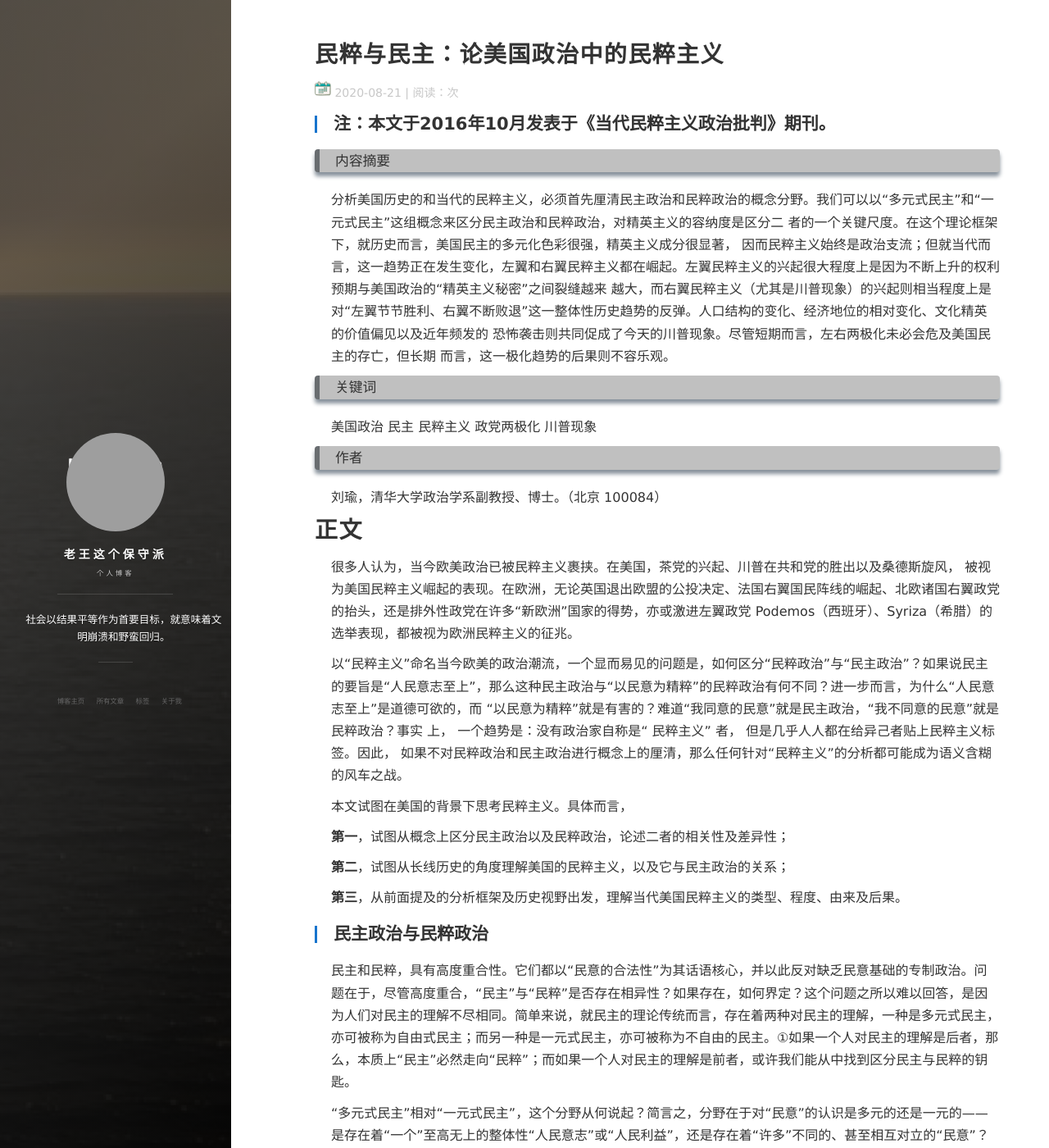
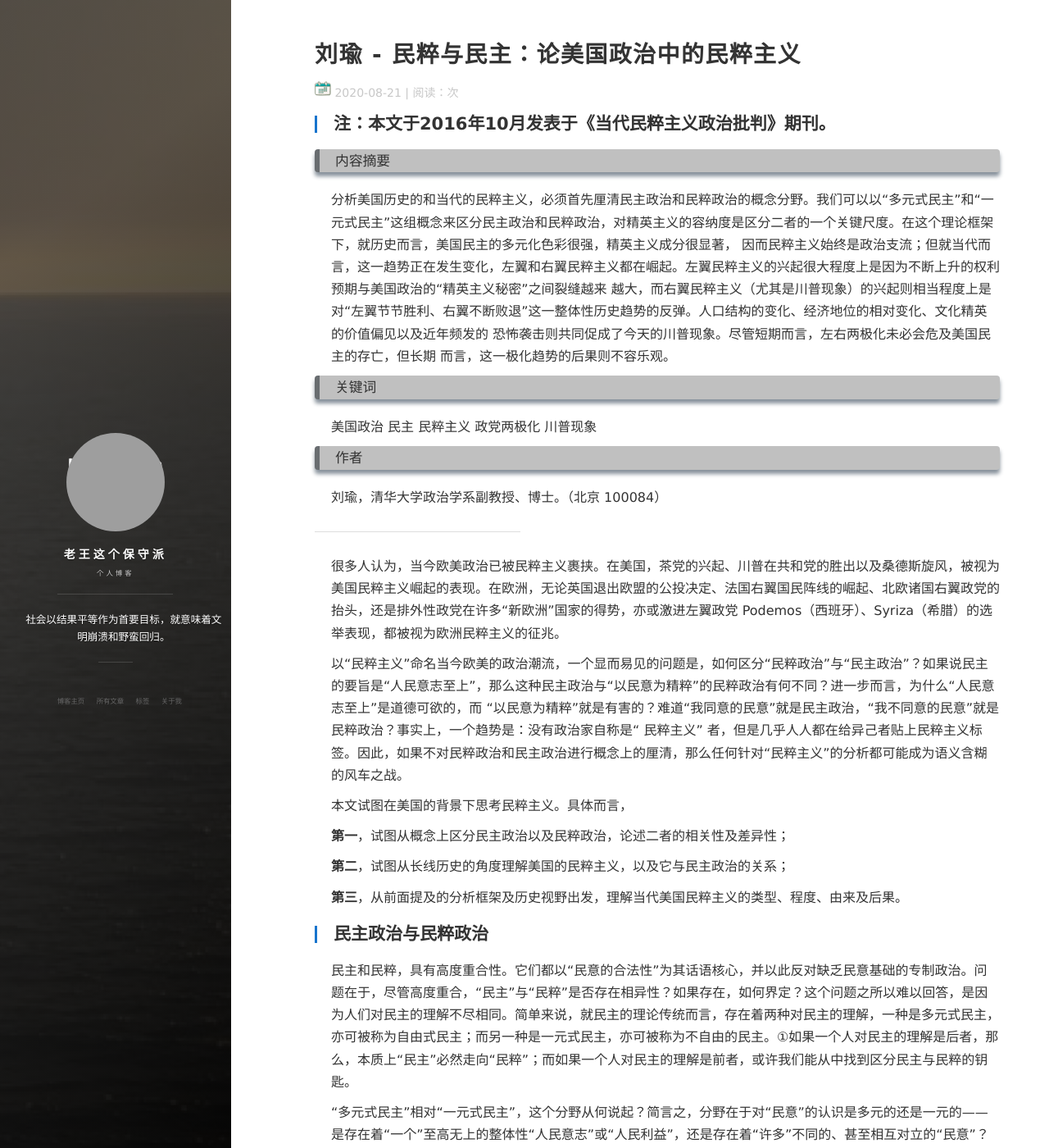
Before and after one commit to bigstake73/bigstake73.github.io, a Jekyll site: the page built from _posts/2020-08-21-liuyu-democracy-populism.md, in a window 1280 px wide and 1400 px high. Shown: the whole window at 82% size. Built offline with Jekyll 4.4.1, drawn with Linux system fonts in a browser that asks for light colours; nearby versions of some CDN libraries; comment, search, counter and statistics services are not loaded; some of the changed text lies outside the part shown; grey boxes are pictures that could not be loaded.

Commit message:
add the favicon and also slightly change the format of LiuYu blog

```diff
--- a/_includes/head.html
+++ b/_includes/head.html
@@ -1,22 +1,33 @@
 <head>
     <meta charset="utf-8">
-  <meta http-equiv="X-UA-Compatible" content="IE=edge">
-  <meta name="viewport" content="width=device-width, initial-scale=1, maximum-scale=1">
+    <meta content="IE=edge" http-equiv="X-UA-Compatible">
+    <meta content="width=device-width, initial-scale=1, maximum-scale=1" name="viewport">
 
-  <title>{% if page.title %}{{ page.title | escape }}{% else %}{{ site.title | escape }}{% endif %}</title>
+    <title>
+        {% if page.title %}
+            {{ page.title | escape }}
+        {% else %}
+            {{ site.title | escape }}
+        {% endif %}
+    </title>
     <meta name="description" content="{% if page.excerpt %}{{ page.excerpt | strip_html | strip_newlines | truncate: 160 }}{% else %}{{ site.description }}{% endif %}">
-  <meta name="author" content="leopardpan">
+    <meta content="leopardpan" name="author">
 
-  <meta name="twitter:card" content="summary">
+    <meta content="summary" name="twitter:card">
     <meta name="twitter:title" content="{% if page.title %}{{ page.title | escape }}{% else %}{{ site.title | escape }}{% endif %}">
     <meta name="twitter:description" content="{% if page.excerpt %}{{ page.excerpt | strip_html | strip_newlines | truncate: 160 }}{% else %}{{ site.description }}{% endif %}">
 
-  <meta property="og:type" content="article">
+    <meta content="article" property="og:type">
     <meta property="og:title" content="{% if page.title %}{{ page.title | escape }}{% else %}{{ site.title | escape }}{% endif %}">
     <meta property="og:description" content="{% if page.excerpt %}{{ page.excerpt | strip_html | strip_newlines | truncate: 160 }}{% else %}{{ site.description }}{% endif %}">
 
-  <link rel="icon" type="image/png" href="/images/favicon.png" />
-  <link href="/images/favicon.png" rel="shortcut icon" type="image/png">
+    <link href="/apple-touch-icon.png" rel="apple-touch-icon" sizes="180x180">
+    <link href="/favicon-32x32.png" rel="icon" sizes="32x32" type="image/png">
+    <link href="/favicon-16x16.png" rel="icon" sizes="16x16" type="image/png">
+    <link href="/site.webmanifest" rel="manifest">
+    <link color="#5bbad5" href="/safari-pinned-tab.svg" rel="mask-icon">
+    <meta content="#da532c" name="msapplication-TileColor">
+    <meta content="#ffffff" name="theme-color">
 
     <link rel="stylesheet" href="{{ "/css/main.css" | prepend: site.baseurl }}">
     <link href="//netdna.bootstrapcdn.com/font-awesome/4.1.0/css/font-awesome.min.css" rel="stylesheet">
--- a/_posts/2020-08-21-liuyu-democracy-populism.md
+++ b/_posts/2020-08-21-liuyu-democracy-populism.md
@@ -1,6 +1,6 @@
 ---
 layout: post
-title: 民粹与民主：论美国政治中的民粹主义
+title: 刘瑜 - 民粹与民主：论美国政治中的民粹主义
 date: 2020-08-21
 tags: 刘瑜 民粹 民主
 ---
@@ -9,7 +9,7 @@
 
 
 ### 内容摘要
-分析美国历史的和当代的民粹主义，必须首先厘清民主政治和民粹政治的概念分野。我们可以以“多元式民主”和“一元式民主”这组概念来区分民主政治和民粹政治，对精英主义的容纳度是区分二 者的一个关键尺度。在这个理论框架下，就历史而言，美国民主的多元化色彩很强，精英主义成分很显著， 因而民粹主义始终是政治支流；但就当代而言，这一趋势正在发生变化，左翼和右翼民粹主义都在崛起。左翼民粹主义的兴起很大程度上是因为不断上升的权利预期与美国政治的“精英主义秘密”之间裂缝越来 越大，而右翼民粹主义（尤其是川普现象）的兴起则相当程度上是对“左翼节节胜利、右翼不断败退”这一整体性历史趋势的反弹。人口结构的变化、经济地位的相对变化、文化精英的价值偏见以及近年频发的 恐怖袭击则共同促成了今天的川普现象。尽管短期而言，左右两极化未必会危及美国民主的存亡，但长期 而言，这一极化趋势的后果则不容乐观。
+分析美国历史的和当代的民粹主义，必须首先厘清民主政治和民粹政治的概念分野。我们可以以“多元式民主”和“一元式民主”这组概念来区分民主政治和民粹政治，对精英主义的容纳度是区分二者的一个关键尺度。在这个理论框架下，就历史而言，美国民主的多元化色彩很强，精英主义成分很显著， 因而民粹主义始终是政治支流；但就当代而言，这一趋势正在发生变化，左翼和右翼民粹主义都在崛起。左翼民粹主义的兴起很大程度上是因为不断上升的权利预期与美国政治的“精英主义秘密”之间裂缝越来 越大，而右翼民粹主义（尤其是川普现象）的兴起则相当程度上是对“左翼节节胜利、右翼不断败退”这一整体性历史趋势的反弹。人口结构的变化、经济地位的相对变化、文化精英的价值偏见以及近年频发的 恐怖袭击则共同促成了今天的川普现象。尽管短期而言，左右两极化未必会危及美国民主的存亡，但长期 而言，这一极化趋势的后果则不容乐观。
 
 ### 关键词
 美国政治 民主 民粹主义 政党两极化 川普现象
@@ -17,10 +17,12 @@
 ### 作者
 刘瑜，清华大学政治学系副教授、博士。（北京 100084）
 
-# 正文
-很多人认为，当今欧美政治已被民粹主义裹挟。在美国，茶党的兴起、川普在共和党的胜出以及桑德斯旋风， 被视为美国民粹主义崛起的表现。在欧洲，无论英国退出欧盟的公投决定、法国右翼国民阵线的崛起、北欧诸国右翼政党的抬头，还是排外性政党在许多“新欧洲”国家的得势，亦或激进左翼政党 Podemos（西班牙）、Syriza（希腊）的选举表现，都被视为欧洲民粹主义的征兆。
 
-以“民粹主义”命名当今欧美的政治潮流，一个显而易见的问题是，如何区分“民粹政治”与“民主政治”？如果说民主的要旨是“人民意志至上”，那么这种民主政治与“以民意为精粹”的民粹政治有何不同？进一步而言，为什么“人民意志至上”是道德可欲的，而 “以民意为精粹”就是有害的？难道“我同意的民意”就是民主政治，“我不同意的民意”就是民粹政治？事实 上， 一个趋势是：没有政治家自称是“ 民粹主义” 者， 但是几乎人人都在给异己者贴上民粹主义标签。因此， 如果不对民粹政治和民主政治进行概念上的厘清，那么任何针对“民粹主义”的分析都可能成为语义含糊的风车之战。
+----------------------------
+
+很多人认为，当今欧美政治已被民粹主义裹挟。在美国，茶党的兴起、川普在共和党的胜出以及桑德斯旋风，被视为美国民粹主义崛起的表现。在欧洲，无论英国退出欧盟的公投决定、法国右翼国民阵线的崛起、北欧诸国右翼政党的抬头，还是排外性政党在许多“新欧洲”国家的得势，亦或激进左翼政党 Podemos（西班牙）、Syriza（希腊）的选举表现，都被视为欧洲民粹主义的征兆。
+
+以“民粹主义”命名当今欧美的政治潮流，一个显而易见的问题是，如何区分“民粹政治”与“民主政治”？如果说民主的要旨是“人民意志至上”，那么这种民主政治与“以民意为精粹”的民粹政治有何不同？进一步而言，为什么“人民意志至上”是道德可欲的，而 “以民意为精粹”就是有害的？难道“我同意的民意”就是民主政治，“我不同意的民意”就是民粹政治？事实上，一个趋势是：没有政治家自称是“ 民粹主义” 者，但是几乎人人都在给异己者贴上民粹主义标签。因此，如果不对民粹政治和民主政治进行概念上的厘清，那么任何针对“民粹主义”的分析都可能成为语义含糊的风车之战。
 
 本文试图在美国的背景下思考民粹主义。具体而言，
 
@@ -36,7 +38,7 @@
 
 “多元式民主”相对“一元式民主”，这个分野从何说起？简言之，分野在于对“民意”的认识是多元的还是一元的——是存在着“一个”至高无上的整体性“人民意志”或“人民利益”，还是存在着“许多”不同的、甚至相互对立的“民意”？选举，作为一种民主技术，是用以发现“那个”人民意志并为其道德合法性进行论证，还仅仅是一种决策的效率装置、“多数民意”无论技术上或道德上都不应取代“多元民意”？
 
-本文不是一篇思想史论文，对此很难展开论述，只能简述。“多元式民主”秉承汉密尔顿—熊彼特—哈耶克的传统，认为“民意”是多元的，因而不同意见（尤其是少数意见）都应有表达渠道。他们恐惧“多数暴政”，认为应以自由制度安排（财产权、市场自由、言论自由、少数权利等）约束稀释多数偏好——事实上根据 Riker 这样的社会选择理论家，是否存在一个整体性并能通过选举发现的“多数意志”都大可质疑，遑论以其为决策的依据。[1] 而“一元式民主”则以卢梭—新左派为主线，倾向于将民意本身视为至高无上的合法性源泉，解除对这一意志的束缚。尽管卢梭的概念是“公意”而非“众意”，但是假定民意是一个单数形式（general will，而非 general wills） 并进而假定这个意志客观存在，本身就蕴含了极权政治的种子。
+本文不是一篇思想史论文，对此很难展开论述，只能简述。“多元式民主”秉承汉密尔顿—熊彼特—哈耶克的传统，认为“民意”是多元的，因而不同意见（尤其是少数意见）都应有表达渠道。他们恐惧“多数暴政”，认为应以自由制度安排（财产权、市场自由、言论自由、少数权利等）约束稀释多数偏好——事实上根据 Riker 这样的社会选择理论家，是否存在一个整体性并能通过选举发现的“多数意志”都大可质疑，遑论以其为决策的依据。[1] 而“一元式民主”则以卢梭—新左派为主线，倾向于将民意本身视为至高无上的合法性源泉，解除对这一意志的束缚。尽管卢梭的概念是“公意”而非“众意”，但是假定民意是一个单数形式（general will，而非 general wills）并进而假定这个意志客观存在，本身就蕴含了极权政治的种子。
 
 体现在制度安排上，多元式民主注重权力制衡与分散——多数与少数、精英与大众、中央与地方、有产者与 无产者之间相互制衡并共享权力。这种理念下，其民主制度设计必然为“多数意志”（如果存在这样一个意志的话）设定了“半径”——半径之外，通过选举发现的“多数意志”不能随意占领。权力分立、间接选举、非民选权力机 构的存留、联邦制、游说组织、智库、市场的政治力量、财产保护等制度安排，便成为抵消“多数统治”的一些缓 冲机制。相对而言，一元式民主倾向于一种可被称为“选举霸权”式的制度安排，选举产生行政部门，行政部门 “收编”立法和司法部门，被“拧成一股绳”的权力又进一步吸纳公民社会、媒体、企业与市场，最终“多数民意”通过选举的胜利得以统领整个社会。很大程度上，当代查韦斯的委内瑞拉、普京的俄罗斯或者埃尔多安的土耳 其，都是这种“一元式民主”的代表。与威权统治不同，这些国家存在着具有一定竞争性的选举，但是又与自由式 民主不同，其当选政治家往往大幅剪除整个社会的多元性，试图将所有权力机构乃至公民社会“统一”到一种意志之下，而其胜选的事实亦使其“赢者通吃”的制度安排 具有相当的道义合法性。
 
```
Also changed, not shown: other parts of _includes/head.html (+2 -4 lines), browserconfig.xml (added, +9 -0 lines), android-chrome-192x192.png (added), android-chrome-512x512.png (added), apple-touch-icon.png (added), favicon-16x16.png (added), favicon-32x32.png (added), favicon.ico (added), mstile-150x150.png (added), safari-pinned-tab.svg (added), site.webmanifest (added). Lines whose indentation alone changed are shown as unchanged.
